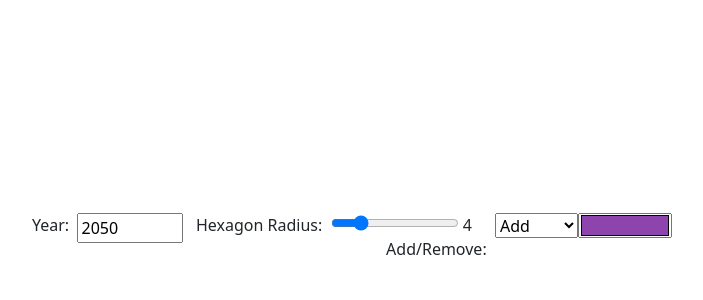
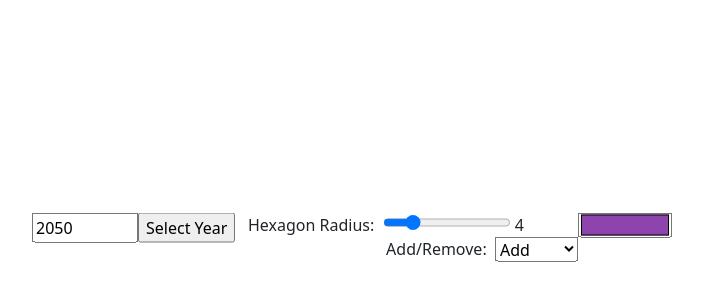
Before and after one commit to addu390/World-Population-Cartogram, a website built with Parcel: page index.html in a window 1280 px wide. Shown: the part 178-478 px from the top of the page, without its empty margins (288-991 px from the left). Built offline with nearby package versions, Linux system fonts and the light colour scheme; no server answers.

Commit message:
Add year button instead of range

```diff
--- a/app.js
+++ b/app.js
@@ -7,16 +7,16 @@ let colors = ['#1abc9c', '#2ecc71', '#3498db', '#9b59b6', '#34495e', '#16a085',
   '#f1c40f', '#e67e22', '#e74c3c', '#ecf0f1', '#95a5a6', '#f39c12', '#d35400', '#c0392b', '#bdc3c7', '#7f8c8d']
 
 let radiusInput = document.querySelector('input#radius');
+let yearButton = document.querySelector('input#select-year');
 let yearInput = document.querySelector('input#year');
-
-console.log(yearInput.value)
 
 radiusInput.addEventListener('click', () => {
   document.querySelector('#loader').classList.remove("hide");
   start()
 });
 
-yearInput.addEventListener('click', () => {
+yearButton.addEventListener('click', () => {
+  yearButton = document.querySelector('input#year');
   document.querySelector('#loader').classList.remove("hide");
   start()
 });
--- a/index.html
+++ b/index.html
@@ -99,8 +99,8 @@
       step="2" oninput="amount.value=radius.value" />
     <output id="amount" name="amount" for="radius">4</output>
 
-    <label for="year" class="left">Year: &nbsp;</label>
     <input class="left" type="number" id="year" name="year" min="1950" max="2100" value="2050"/>
+    <input type="button" value="Select Year" class="left" id="select-year"></input>
 
     <input type="color" list="presetColors" id="color-option" value="#8e44ad" class="right" style="height: 25px;">
     <datalist id="presetColors">
```
